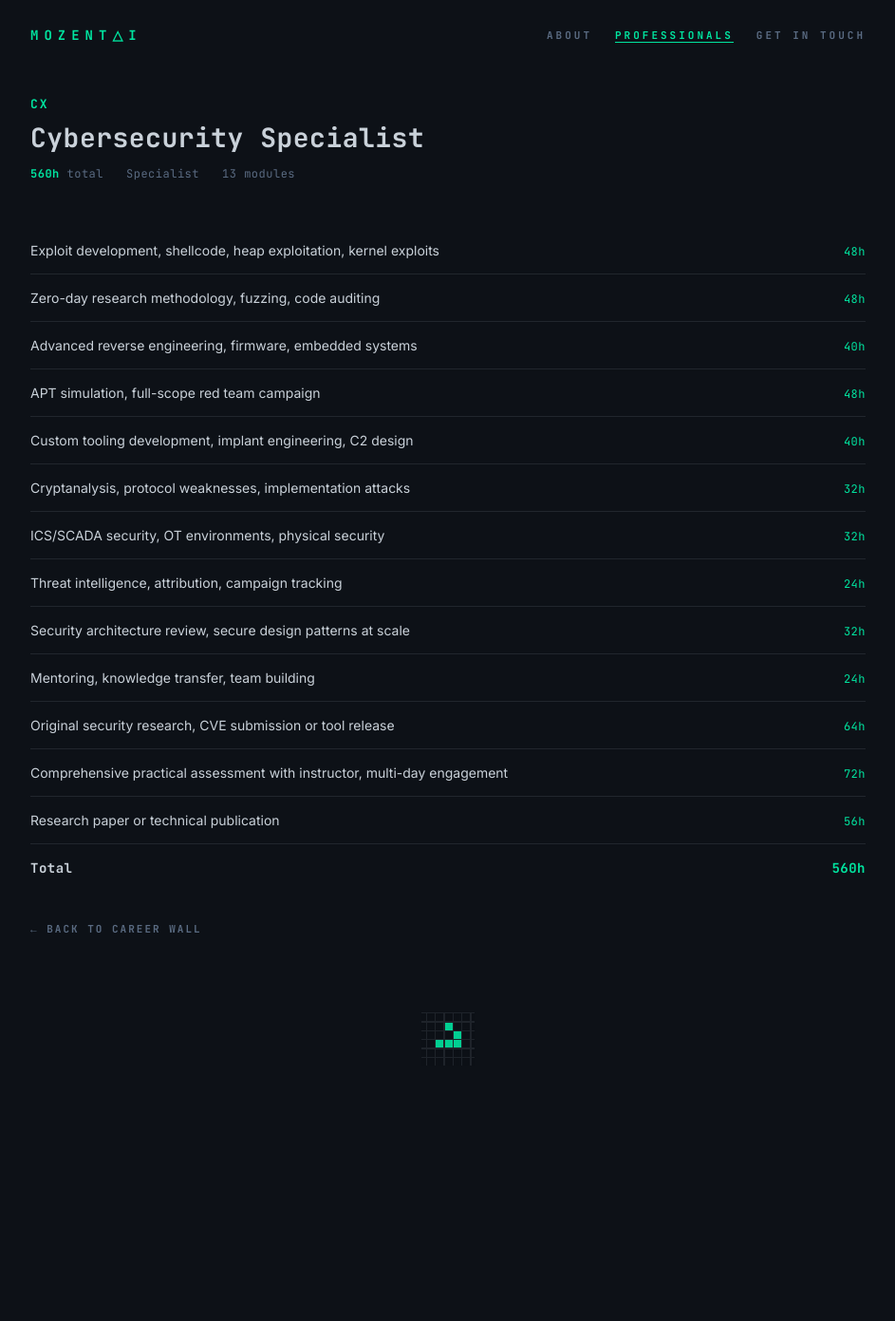
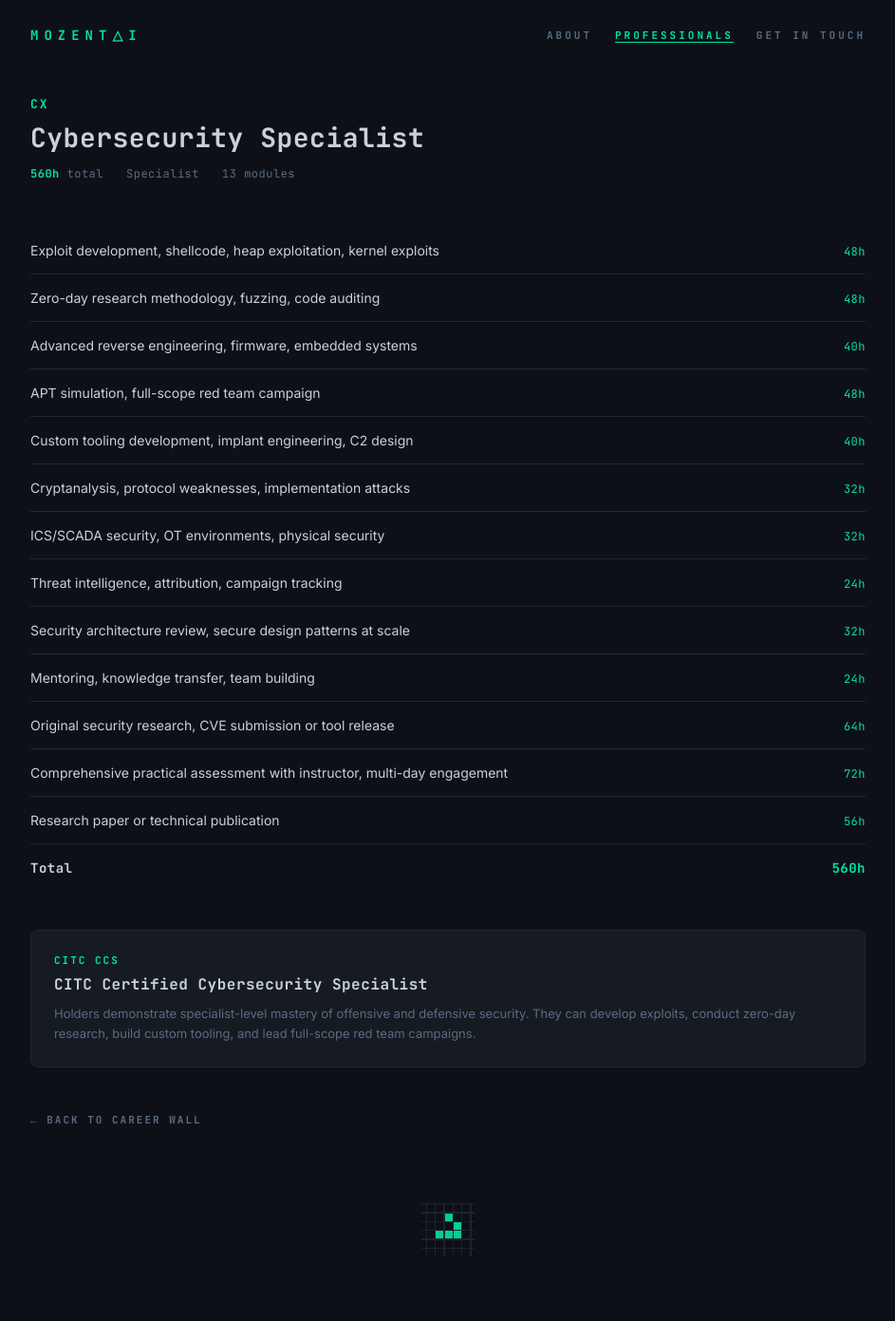
Before and after one commit to Mozentai/mozentai.com, a Jekyll site: the page built from titles/cx.md, in a window 1280 px wide. Shown: the whole page at 95% size, without its empty margins (168-1111 px from the left). Built offline with Jekyll 4.4.1, drawn with Linux system fonts in a browser that asks for light colours; before the commit the page ends 1190 px from its top, so only the background shows below that; some of the changed lines change nothing that is shown.

Commit message:
Add CITC certifications for all 32 titles.
Each title page now shows the certification earned on completion,
with abbreviation, full name, and what it validates.

```diff
--- /dev/null
+++ b/_data/certifications_citc.yml
@@ -0,0 +1,172 @@
+# CITC certifications. One per exam. Modeled after HTB Academy certs.
+# Each cert has a name, code, description, and the path it validates.
+# Candidates must complete 100% of the curriculum and pass the exam.
+
+certifications:
+  # Python
+  - code: P1
+    name: CITC Certified Python Engineer I
+    abbr: CITC CPE-I
+    description: Holders demonstrate foundational competency in Python development. They can write clean, tested code using core language features, data structures, and standard library tools.
+
+  - code: P2
+    name: CITC Certified Python Engineer II
+    abbr: CITC CPE-II
+    description: Holders demonstrate intermediate competency in Python development. They can build production applications with async, testing, packaging, databases, and web frameworks.
+
+  - code: P3
+    name: CITC Certified Python Engineer III
+    abbr: CITC CPE-III
+    description: Holders demonstrate advanced competency in Python systems programming. They understand CPython internals, performance engineering, distributed systems, and production architecture.
+
+  - code: PX
+    name: CITC Certified Python Specialist
+    abbr: CITC CPS
+    description: Holders demonstrate specialist-level mastery of the Python ecosystem. They can contribute to language tooling, design large-scale systems, and conduct original research.
+
+  # Cybersecurity
+  - code: C1
+    name: CITC Certified Cybersecurity Engineer I
+    abbr: CITC CCE-I
+    description: Holders demonstrate foundational competency in cybersecurity. They understand networking, web security, the OWASP Top 10, security tooling, and incident handling.
+
+  - code: C2
+    name: CITC Certified Cybersecurity Engineer II
+    abbr: CITC CCE-II
+    description: Holders demonstrate intermediate competency in penetration testing and security operations. They can exploit web applications, Active Directory, and common services, and produce professional reports.
+
+  - code: C3
+    name: CITC Certified Cybersecurity Engineer III
+    abbr: CITC CCE-III
+    description: Holders demonstrate advanced competency in offensive security. They can perform binary exploitation, reverse engineering, red team operations, and cloud/container attacks.
+
+  - code: CX
+    name: CITC Certified Cybersecurity Specialist
+    abbr: CITC CCS
+    description: Holders demonstrate specialist-level mastery of offensive and defensive security. They can develop exploits, conduct zero-day research, build custom tooling, and lead full-scope red team campaigns.
+
+  # Java
+  - code: J1
+    name: CITC Certified Java Engineer I
+    abbr: CITC CJE-I
+    description: Holders demonstrate foundational competency in Java development. They can write object-oriented code using the collections framework, generics, and functional programming features.
+
+  - code: J2
+    name: CITC Certified Java Engineer II
+    abbr: CITC CJE-II
+    description: Holders demonstrate intermediate competency in Java development. They can build production applications with Spring Boot, JPA, concurrency, and enterprise security patterns.
+
+  - code: J3
+    name: CITC Certified Java Engineer III
+    abbr: CITC CJE-III
+    description: Holders demonstrate advanced competency in Java systems engineering. They understand JVM internals, microservices architecture, and distributed systems at scale.
+
+  - code: JX
+    name: CITC Certified Java Specialist
+    abbr: CITC CJS
+    description: Holders demonstrate specialist-level mastery of the Java platform. They can engineer JVM tooling, contribute to framework internals, and architect large-scale enterprise systems.
+
+  # Go
+  - code: G1
+    name: CITC Certified Go Engineer I
+    abbr: CITC CGE-I
+    description: Holders demonstrate foundational competency in Go development. They can write concurrent programs using goroutines, channels, interfaces, and the standard library.
+
+  - code: G2
+    name: CITC Certified Go Engineer II
+    abbr: CITC CGE-II
+    description: Holders demonstrate intermediate competency in Go development. They can build production services with advanced concurrency, networking, databases, and modern testing practices.
+
+  - code: G3
+    name: CITC Certified Go Engineer III
+    abbr: CITC CGE-III
+    description: Holders demonstrate advanced competency in Go systems programming. They understand runtime internals, distributed systems, and performance engineering at scale.
+
+  - code: GX
+    name: CITC Certified Go Specialist
+    abbr: CITC CGS
+    description: Holders demonstrate specialist-level mastery of the Go ecosystem. They can contribute to the Go runtime, build infrastructure-grade systems, and conduct original research.
+
+  # Mathematics
+  - code: M1
+    name: CITC Certified Mathematics I
+    abbr: CITC CM-I
+    description: Holders demonstrate foundational competency in mathematics for computing. They understand discrete math, linear algebra, probability, number theory, and proof techniques.
+
+  - code: M2
+    name: CITC Certified Mathematics II
+    abbr: CITC CM-II
+    description: Holders demonstrate intermediate competency in applied mathematics. They can apply calculus, statistics, numerical methods, and information theory to engineering problems.
+
+  - code: M3
+    name: CITC Certified Mathematics III
+    abbr: CITC CM-III
+    description: Holders demonstrate advanced competency in mathematical theory. They understand abstract algebra, topology, cryptographic mathematics, and optimization.
+
+  - code: MX
+    name: CITC Certified Mathematics Specialist
+    abbr: CITC CMS
+    description: Holders demonstrate specialist-level mastery of mathematical foundations. They can contribute original research in algebra, analysis, or applied mathematics.
+
+  # Logic
+  - code: L1
+    name: CITC Certified Logic I
+    abbr: CITC CL-I
+    description: Holders demonstrate foundational competency in formal logic. They understand propositional and predicate logic, proof techniques, and formal systems.
+
+  - code: L2
+    name: CITC Certified Logic II
+    abbr: CITC CL-II
+    description: Holders demonstrate intermediate competency in logic and formal methods. They can work with modal logic, temporal logic, model checking, and formal verification.
+
+  - code: L3
+    name: CITC Certified Logic III
+    abbr: CITC CL-III
+    description: Holders demonstrate advanced competency in type theory, lambda calculus, proof assistants, and computability theory.
+
+  - code: LX
+    name: CITC Certified Logic Specialist
+    abbr: CITC CLS
+    description: Holders demonstrate specialist-level mastery of logic and formal methods. They can contribute to proof assistant development, categorical logic, or advanced type theory.
+
+  # Computer Science
+  - code: CS1
+    name: CITC Certified Computer Scientist I
+    abbr: CITC CCS-I
+    description: Holders demonstrate foundational competency in computer science. They understand data structures, algorithms, operating systems, networking, and databases.
+
+  - code: CS2
+    name: CITC Certified Computer Scientist II
+    abbr: CITC CCS-II
+    description: Holders demonstrate intermediate competency in computer science. They can design compilers, work with distributed systems, and apply advanced algorithms.
+
+  - code: CS3
+    name: CITC Certified Computer Scientist III
+    abbr: CITC CCS-III
+    description: Holders demonstrate advanced competency in computer science research and systems. They can design at scale, work with ML, and produce original technical work.
+
+  - code: CSX
+    name: CITC Certified Computer Science Specialist
+    abbr: CITC CCSS
+    description: Holders demonstrate specialist-level mastery of computer science. They can conduct original research in theory, systems, or AI and contribute to the field.
+
+  # Software Engineering
+  - code: SE1
+    name: CITC Certified Software Engineer I
+    abbr: CITC CSE-I
+    description: Holders demonstrate foundational competency in software engineering practices. They understand version control, testing, CI/CD, agile, and basic architecture.
+
+  - code: SE2
+    name: CITC Certified Software Engineer II
+    abbr: CITC CSE-II
+    description: Holders demonstrate intermediate competency in software engineering. They can design APIs, implement observability, manage infrastructure as code, and lead incident response.
+
+  - code: SE3
+    name: CITC Certified Software Engineer III
+    abbr: CITC CSE-III
+    description: Holders demonstrate advanced competency in software engineering leadership. They can design systems at scale, lead platform engineering, and drive reliability practices.
+
+  - code: SSX
+    name: CITC Certified Software Engineering Specialist
+    abbr: CITC CSES
+    description: Holders demonstrate specialist-level mastery of software engineering. They can architect hyperscale systems, lead engineering organizations, and contribute original methodologies.
--- a/_layouts/title.html
+++ b/_layouts/title.html
@@ -137,6 +137,34 @@
       .cur-total-hours {
         color: var(--accent);
       }
+      .cert-block {
+        margin-top: 56px;
+        padding: 24px;
+        background: var(--surface);
+        border: 1px solid var(--border);
+        border-radius: 8px;
+      }
+      .cert-badge {
+        font-family: var(--mono);
+        font-size: 11px;
+        font-weight: 700;
+        letter-spacing: 2px;
+        color: var(--accent);
+        margin-bottom: 8px;
+      }
+      .cert-fullname {
+        font-family: var(--mono);
+        font-size: 16px;
+        font-weight: 700;
+        color: var(--text);
+        margin-bottom: 10px;
+        letter-spacing: 0.5px;
+      }
+      .cert-desc {
+        font-size: 13px;
+        line-height: 1.6;
+        color: var(--muted);
+      }
       .back {
         display: inline-block;
         margin-top: 48px;
@@ -216,6 +244,20 @@
         </div>
       </div>
 
+      {% assign cert = nil %}
+      {% for c in site.data.certifications_citc.certifications %}
+        {% if c.code == page.exam %}
+          {% assign cert = c %}
+        {% endif %}
+      {% endfor %}
+      {% if cert %}
+      <div class="cert-block">
+        <div class="cert-badge">{{ cert.abbr }}</div>
+        <div class="cert-fullname">{{ cert.name }}</div>
+        <p class="cert-desc">{{ cert.description }}</p>
+      </div>
+      {% endif %}
+
       <a class="back" href="/professionals/">&larr; Back to Career Wall</a>
       {% endif %}
     </main>
```
